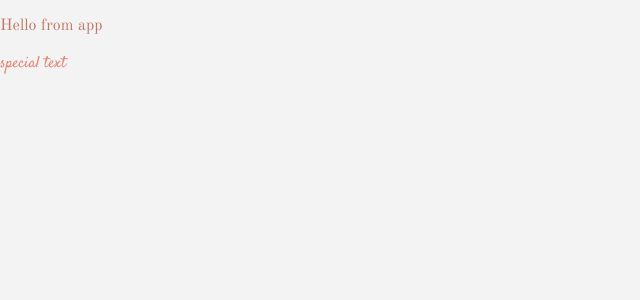
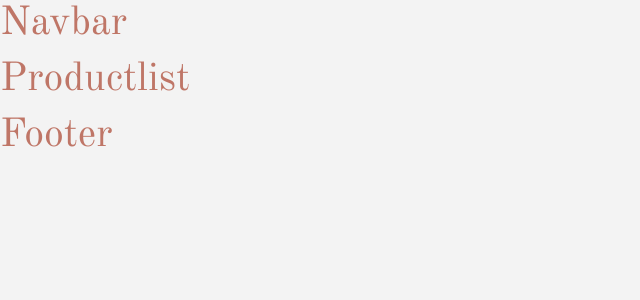
Before and after one commit to veronikadumalo/e-commerce, a React (Create React App) app: page / in a window 1280 px wide. Shown: the top 300 px of the page, without its empty margins (0-640 px from the left). Built offline with nearby package versions, Linux system fonts and the light colour scheme.

Commit message:
create e-commerce structure

```diff
--- a/src/App.js
+++ b/src/App.js
@@ -1,14 +1,28 @@
 import logo from './logo.svg';
 import './App.css';
+import React, { Component } from 'react';
 import { Switch, Route } from 'react-router-dom';
+import Navbar from './components/Navbar';
+import Cart from './components/Cart';
+import Details from './components/Details';
+import Default from './components/Navbar';
+import ProductsList from './components/ProductsList';
+import 'bootstrap/dist/css/bootstrap.min.css';
+import Footer from './components/Footer';
 
 
 function App() {
-  return (
-    <div className="App">
-          <p>Hello from app</p>
-          <p className="special-text">special text</p>
-    </div>
+    return (
+        <React.Fragment>
+            <Navbar />
+            <Switch>
+                <Route exact path="/" component={ProductsList} />
+                <Route path="/details" component={Details} />
+                <Route path="/cart" component={Cart} />
+                <Route component={Default} />
+            </Switch>
+            <Footer />
+        </React.Fragment>
   );
 }
 
--- a/src/components/Cart.js
+++ b/src/components/Cart.js
@@ -4,7 +4,7 @@ export default class Cart extends Component {
     render() {
         return (
             <div>
-
+                <h1>Cart</h1>
             </div>
         );
     }
--- a/src/components/Default.js
+++ b/src/components/Default.js
@@ -4,7 +4,7 @@ export default class Default extends Component {
     render() {
         return (
             <div>
-
+                <h1>Default</h1>
             </div>
         );
     }
--- a/src/components/Details.js
+++ b/src/components/Details.js
@@ -4,7 +4,7 @@ export default class Details extends Component {
     render() {
         return (
             <div>
-
+                <h1>Details</h1>
             </div>
         );
     }
--- a/src/components/Footer.js
+++ b/src/components/Footer.js
@@ -4,7 +4,7 @@ export default class Footer extends Component {
     render() {
         return (
             <div>
-
+                <h1>Footer</h1>
             </div>
         );
     }
--- a/src/components/Navbar.js
+++ b/src/components/Navbar.js
@@ -4,7 +4,7 @@ export default class Navbar extends Component {
     render() {
         return (
             <div>
-
+                <h1>Navbar</h1>
             </div>
         );
     }
--- a/src/components/ProductsList.js
+++ b/src/components/ProductsList.js
@@ -4,7 +4,7 @@ export default class ProductsList extends Component {
     render() {
         return (
             <div>
-
+                <h1>Productlist</h1>
             </div>
         );
     }
--- a/src/index.js
+++ b/src/index.js
@@ -3,10 +3,14 @@ import ReactDOM from 'react-dom';
 import './index.css';
 import App from './App';
 import reportWebVitals from './reportWebVitals';
+import { BrowserRouter } from 'react-router-dom';
 
 ReactDOM.render(
-  <React.StrictMode>
-    <App />
+    <React.StrictMode>
+        <BrowserRouter>
+            <App />
+        </BrowserRouter>
+
   </React.StrictMode>,
   document.getElementById('root')
 );
```
